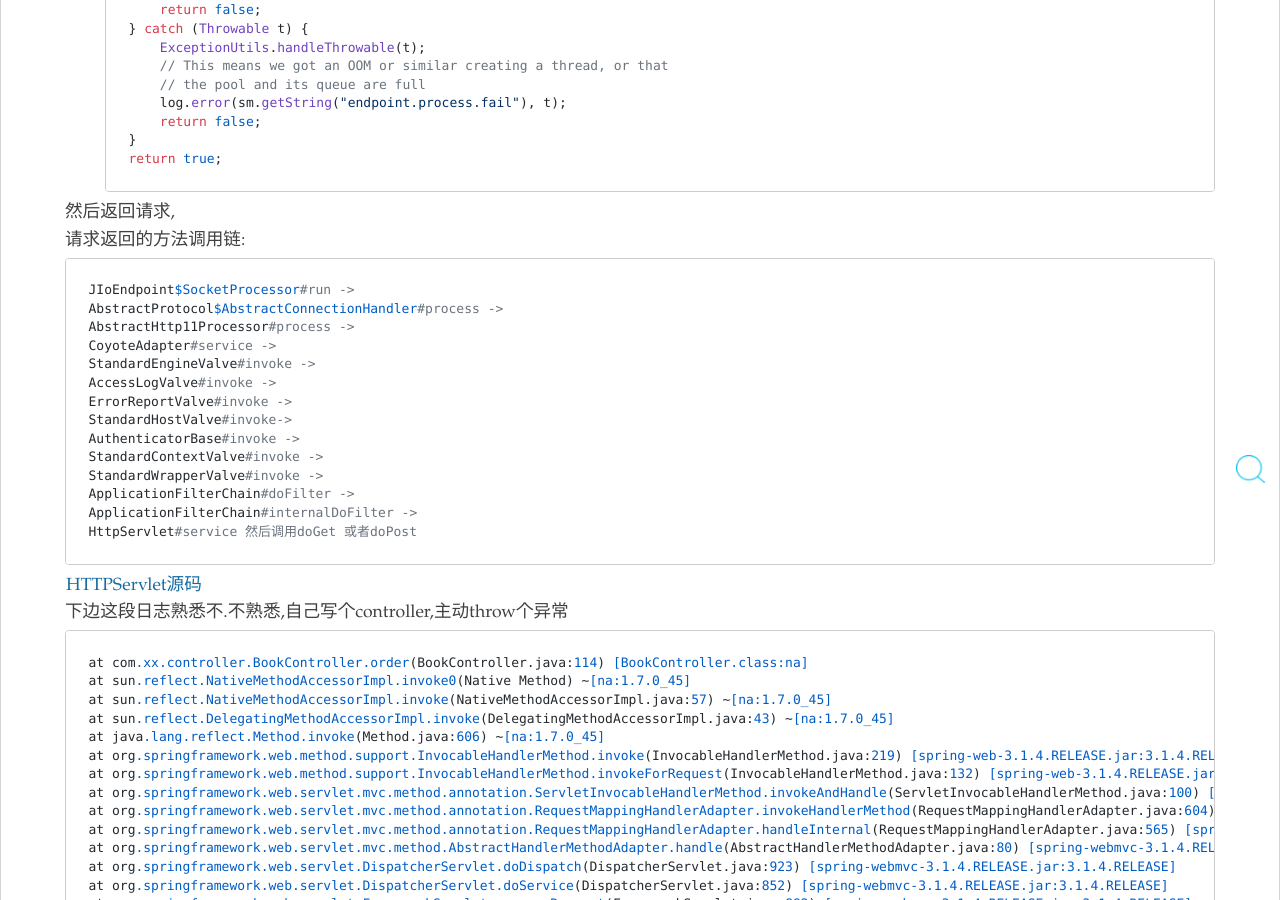
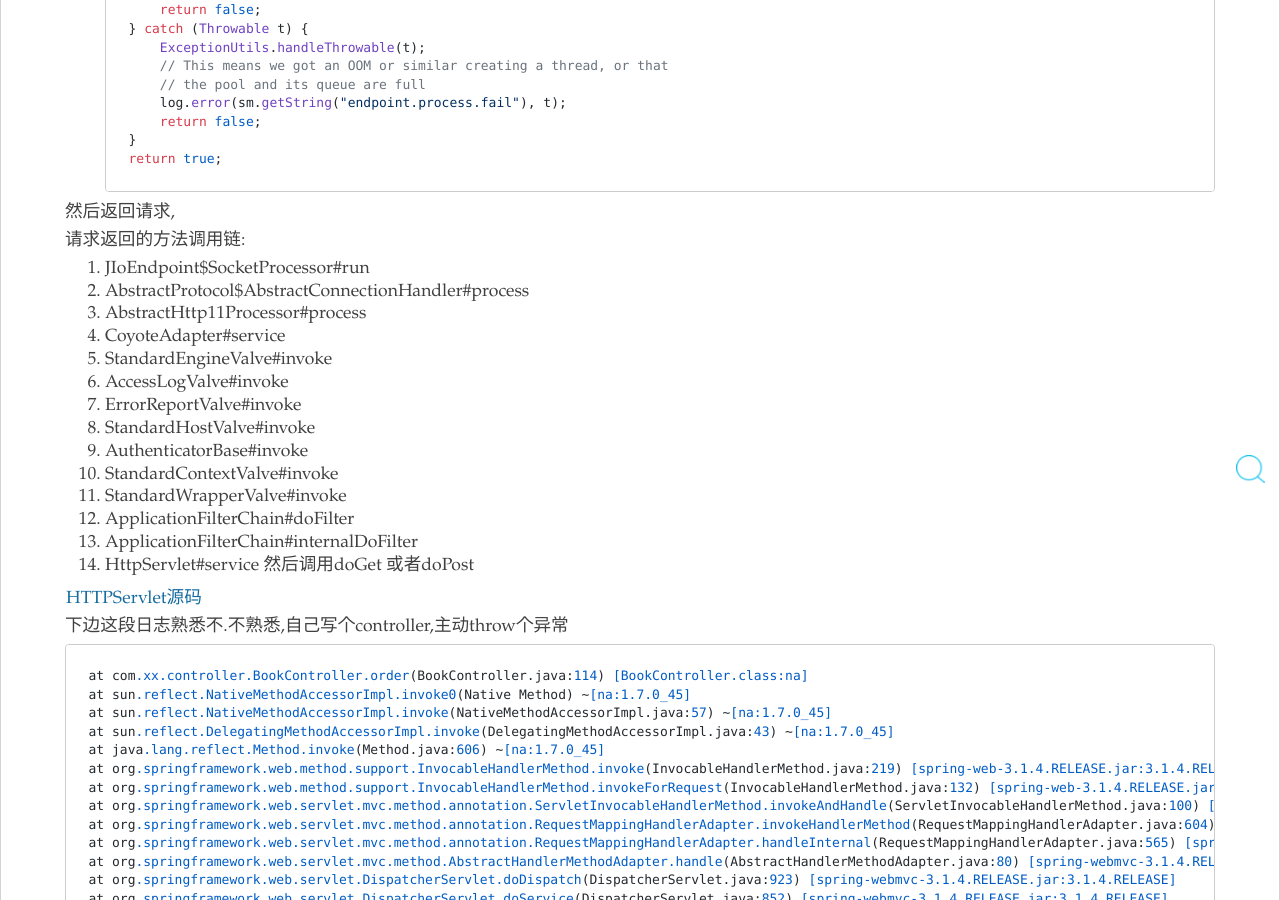
Before and after one commit to zy123a/lcj1992.github.com, a Jekyll site: the page built from _posts/soft/tomcat/2016-04-26-tomcat_source.md, in a window 1280 px wide and 900 px high, scrolled down 6338 px. Built offline with Jekyll 4.4.1, drawn with Linux system fonts in a browser that asks for light colours; nearby versions of some CDN libraries; comment, search, counter and statistics services are not loaded; part of the change alters nothing that is shown.

````diff
--- a/_posts/soft/tomcat/2016-04-26-tomcat_source.md
+++ b/_posts/soft/tomcat/2016-04-26-tomcat_source.md
@@ -261,22 +261,21 @@ AbstractEndpoint:
 
 请求返回的方法调用链:
 
-```
-JIoEndpoint$SocketProcessor#run ->
-AbstractProtocol$AbstractConnectionHandler#process ->
-AbstractHttp11Processor#process ->
-CoyoteAdapter#service ->
-StandardEngineValve#invoke ->
-AccessLogValve#invoke ->
-ErrorReportValve#invoke ->
-StandardHostValve#invoke->
-AuthenticatorBase#invoke ->
-StandardContextValve#invoke ->
-StandardWrapperValve#invoke ->
-ApplicationFilterChain#doFilter ->
-ApplicationFilterChain#internalDoFilter ->
-HttpServlet#service 然后调用doGet 或者doPost
-```
+1.  JIoEndpoint$SocketProcessor#run
+2.  AbstractProtocol$AbstractConnectionHandler#process
+3.  AbstractHttp11Processor#process
+4.  CoyoteAdapter#service
+5.  StandardEngineValve#invoke
+6.  AccessLogValve#invoke
+7.  ErrorReportValve#invoke
+8.  StandardHostValve#invoke
+9.  AuthenticatorBase#invoke
+10. StandardContextValve#invoke
+11. StandardWrapperValve#invoke
+12. ApplicationFilterChain#doFilter
+13. ApplicationFilterChain#internalDoFilter
+14. HttpServlet#service 然后调用doGet 或者doPost
+
 
 [HTTPServlet源码](https://github.com/lcj1992/tomcat_study/blob/master/java/javax/servlet/http/HttpServlet.java)
 
````
